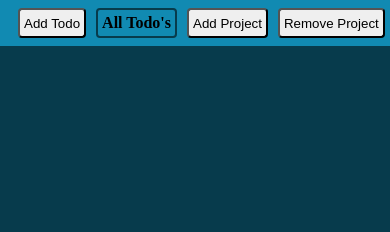
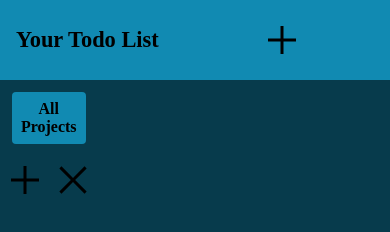
Before and after one commit to calansc/todo-list, a website built with webpack: page dist/index.html in a window 390 px wide. Shown: the top 232 px of the page. Built offline with nearby package versions, Linux system fonts and the light colour scheme.

Commit message:
Update projects to a sidebar. Continue formatting page for both mobile and pc

```diff
--- a/src/addTodo.js
+++ b/src/addTodo.js
@@ -2,14 +2,16 @@ import { format } from "date-fns";
 import { newTodo, displayTodoList, todoList } from "./todo.js";
 import { projectList, resetSelectedProject } from "./project.js";
 import { headerRefresh, contentRefresh } from "./dom.js";
+import Add from "./add.svg";
 export { addTodo, addPopup, editTodo };
 
 function addTodo() {
-  const button = document.createElement("button");
-  button.textContent = "Add Todo";
-  button.classList.add("addTodo");
-  const addButton = document.querySelector(".addTodo");
-  return button;
+  const add = new Image();
+  add.src = Add;
+  add.textContent = "Add Todo";
+  add.classList.add("addTodo");
+  // const addButton = document.querySelector(".addTodo");
+  return add;
 }
 
 const todoAddKey = ["name", "description", "dueDate", "priority", "project"];
--- a/src/dom.js
+++ b/src/dom.js
@@ -11,13 +11,17 @@ import {
 
 function headerRefresh() {
   const header = document.getElementById("header");
-  while (header.firstChild) {
-    header.removeChild(header.lastChild);
+  const sidebar = document.getElementById("sidebar");
+  while (sidebar.firstChild) {
+    sidebar.removeChild(sidebar.lastChild);
   }
-  header.appendChild(addTodo());
-  header.appendChild(projectTabs());
-  header.appendChild(createProject());
-  header.appendChild(removeProject());
+  // header.appendChild(addTodo());
+  sidebar.appendChild(projectTabs());
+  const projectButtons = document.createElement("div");
+  projectButtons.classList.add("projectButtons");
+  sidebar.appendChild(projectButtons);
+  projectButtons.appendChild(createProject());
+  projectButtons.appendChild(removeProject());
   const addButton = document.querySelector(".addTodo");
   addButton.addEventListener("click", addPopup, false);
   const addProject = document.querySelector(".addProject");
--- a/src/index.js
+++ b/src/index.js
@@ -1,6 +1,6 @@
 // import { format, formatDistance } from "date-fns";
 import { todoList, newTodo, displayTodoList } from "./todo.js";
-// import { addTodo, addPopup } from "./popups.js";
+import { addTodo } from "./addTodo.js";
 // import {
 //   createProject,
 //   removeProject,
@@ -29,6 +29,7 @@ if (window.localStorage.length === 0) {
 // newTodo("test4", "4 de", "2/02/22", "high", "project 2");
 
 const header = document.getElementById("header");
+header.appendChild(addTodo());
 const content = document.getElementById("content");
 contentRefresh();
 headerRefresh();
--- a/src/project.js
+++ b/src/project.js
@@ -10,22 +10,39 @@ export {
 import { headerRefresh, contentRefresh } from "./dom.js";
 import { displayTodoList } from "./todo.js";
 import { populateStorage } from "./storage.js";
+import Add from "./add.svg";
+import Delete from "./close.svg";
 
 // let projectList = ["project 1", "project 2"];
 let projectList = [];
 
 function createProject() {
-  const button = document.createElement("button");
-  button.textContent = "Add Project";
-  button.classList.add("addProject");
-  return button;
+  const add = new Image();
+  add.src = Add;
+  add.textContent = "Add Project";
+  add.classList.add("addProject");
+  return add;
 }
 function removeProject() {
-  const button = document.createElement("button");
-  button.textContent = "Remove Project";
-  button.classList.add("removeProject");
-  return button;
+  const remove = new Image();
+  remove.src = Delete;
+  // remove.textContent = "Remove Project";
+  remove.classList.add("removeProject");
+  return remove;
 }
+
+// const edit = new Image();
+// edit.src = Edit;
+// edit.classList.add("editTodo");
+// edit.classList.add([i]);
+// // edit.textContent = "Edit";
+// edit.addEventListener(
+//   "click",
+//   function () {
+//     editTodo(todoList[i], i);
+//   },
+//   false
+// );
 
 function addProjectPopup() {
   const addPopup = document.createElement("div");
@@ -194,10 +211,11 @@ function removeProjectForm() {
 function projectTabs() {
   const tabs = document.createElement("div");
   tabs.classList.add("tabs");
+  // tabs.textContent = "My Projects";
   const tab = document.createElement("div");
   tab.classList.add("projectTab");
   tab.classList.add("selectedTab");
-  tab.textContent = "All Todo's";
+  tab.textContent = "All Projects";
   // tab.addEventListener("click", function () {
   //   const content = document.getElementById("content");
   //   while (content.firstChild) {
--- a/src/style.css
+++ b/src/style.css
@@ -12,32 +12,66 @@
 }
 #header {
     width: 100%;
-    display: flex;
+    display: grid;
+    grid-auto-flow: column;
     background-color: var(--lightblue);
-    padding: 8px;
-
+    padding: 16px;
+    font-size: 1.4rem;
+    font-weight: bold;
+    align-items: center;
 }
 .tabs {
-    display:flex;
+    display:grid;
+    margin:8px;
+
+    /* grid-auto-flow: row; */
 }
 .addTodo {
-    margin-left: 10px;
+    width: 48px;
+    align-self: right;
+}
+.addTodo:hover {
+    background-color: var(--darkblue);
+    border-radius: 4px;
 }
 .addTodo, .projectTab, .addProject, .removeProject {
-    margin-right: 10px;
+    /* margin-right: 10px;
     padding: 4px;
-    border-radius: 4px;
+    border-radius: 4px; */
 }
 .projectTab:hover {
     cursor: pointer;
-    background-color: var(--darkblue);
+    background-color: var(--lightblue);
 }
 .selectedTab {
-    border: var(--darkblue) solid 2px;
-    /* border-bottom-left-radius: 0px;
-    border-bottom-right-radius: 0; */
-    /* border-bottom: var(--darkblue) solid 4px; */
+    /* border: var(--lightblue) solid 2px; */
+    background-color: var(--lightblue);
     font-weight: bold;
+    color:black;
+    text-align: center;
+}
+#main {
+    display: grid;
+    grid-auto-flow: column;
+    grid-template-columns: auto 1fr;
+}
+#sidebar {
+    /* width: 196px; */
+    max-width: 25vw;
+}
+.projectTab {
+    background-color: var(--lightblue);
+    border-radius: 4px;
+    margin: 4px;
+    padding: 8px;
+}
+.projectButtons {
+    display: grid;
+    grid-auto-flow: column;
+    justify-content: center;
+}
+#content {
+    /* margin: 4px; */
 }
 .todo {
     /* border: red solid 2px; */
@@ -46,6 +80,7 @@
     margin: 8px;
     display:grid;
     grid-template-columns: auto auto;
+    width:;
 }
 .name {
     font-weight: bold;
@@ -73,7 +108,7 @@
     justify-self: right;
     align-self: center;
 }
-.completeTodo:hover, .editTodo:hover, .deleteTodo:hover {
+.completeTodo:hover, .editTodo:hover, .deleteTodo:hover, .addProject:hover, .removeProject:hover {
     background-color: var(--lightblue);
     border-radius: 4px;
     cursor: pointer;
@@ -98,3 +133,15 @@
         transform:rotate(360deg);
     }
 }
+/* Mobile Style */
+@media only screen and (max-width: 450px) {
+    /* body {
+        background-color: var(--red);
+    } */
+    .todo {
+        display: grid;
+        grid-template-columns: 1fr;
+        grid-template-rows: 1fr auto;
+        /* grid-auto-flow: column; */
+    }
+}
--- a/src/todo.js
+++ b/src/todo.js
@@ -98,15 +98,15 @@ function explode() {
   // alert("Boom!");
   const thisTodo = this.parentElement.parentElement;
   thisTodo.classList.add("boom");
-  const myTimeout = setTimeout(removeThisTodo, 2000);
-  function removeThisTodo() {
-    thisTodo.remove();
-  }
   let todoId = this.classList[1];
   let removed = todoList.splice(todoId, 1);
   completedList.push(removed[0]);
   console.log(completedList);
-  // console.log(todoList);
-  contentRefresh();
-  populateStorage();
+  const myTimeout = setTimeout(removeThisTodo, 2000);
+  function removeThisTodo() {
+    thisTodo.remove();
+    // console.log(todoList);
+    contentRefresh();
+    populateStorage();
+  }
 }
```
Also changed, not shown: dist/c8b39a336d92d4c5c69f.svg (added), dist/index.html, dist/main.js, src/add.svg (added).
